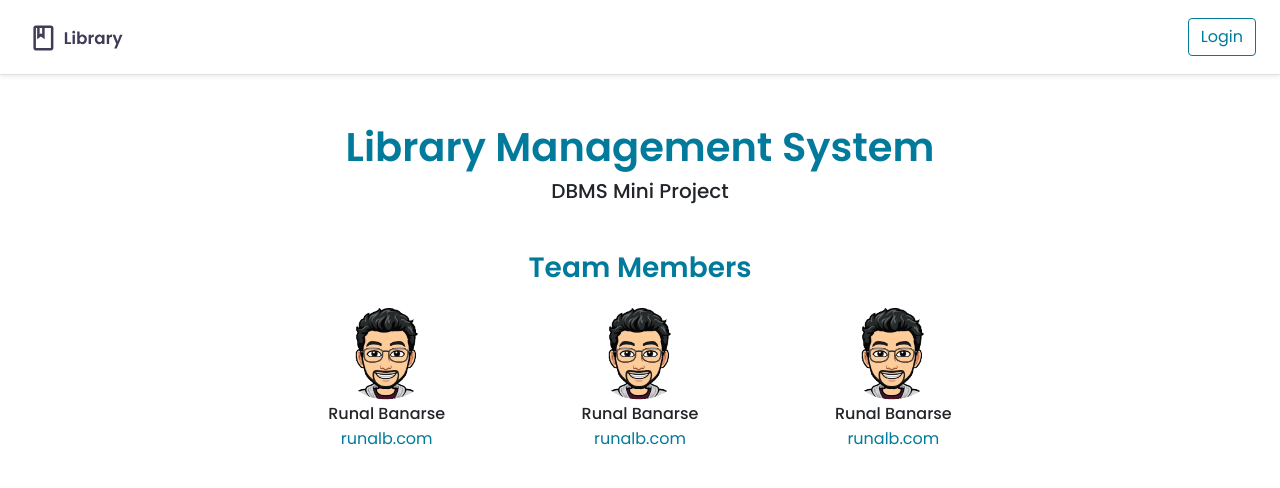
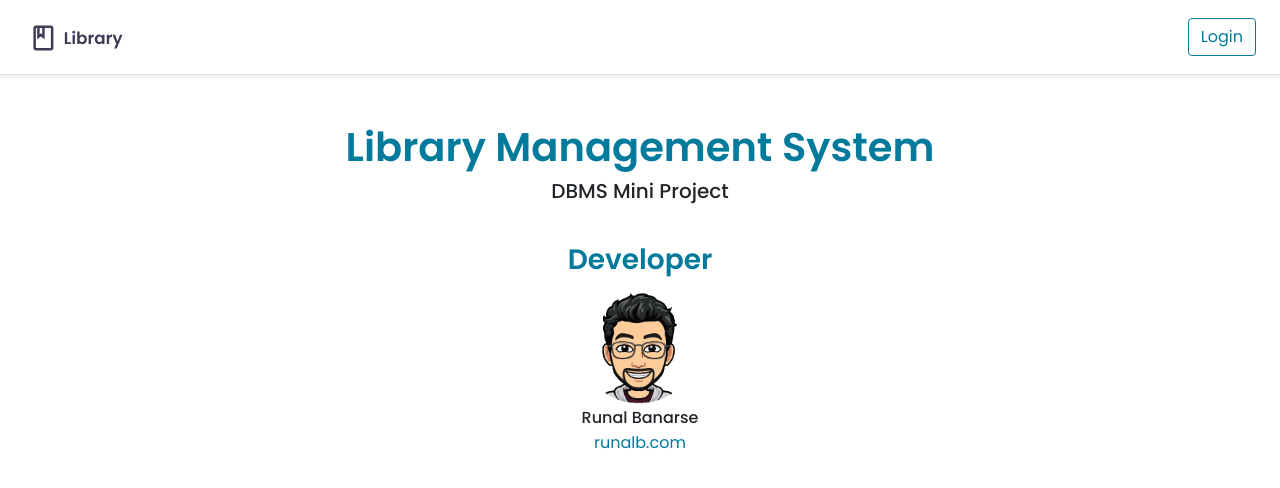
Before and after one commit to runalb/PHP-Library-Management-System, a PHP site: page / in a window 1280 px wide. Shown: the top 488 px of the page. Run offline with PHP 8.4, Linux system fonts and the light colour scheme; the visitor is signed in with stand-in values (Sample User, id 1).

Commit message:
FE - Added - Developer details

```diff
--- a/index.php
+++ b/index.php
@@ -35,78 +35,21 @@ session_start();
             </div>
             <div class="col-12 mx-auto">
                 <div class="mt-4">
-                    <div class="text-center p-2">
-                        <h3 class="theme-color">Team Members</h3>
+                    <div class="text-center">
+                        <h3 class="theme-color">Developer</h3>
                     </div>
                 </div>
             </div>
 
 
             <!-- Team member-1 HERE -->
-            <!-- <div class="col-lg-12 center team-menbers">
+            <div class="col-lg-12 center team-menbers">
                 <img src="images/runal.png" class="rounded-circle" width="120" height="120">
                 <h6 class="m-1">Runal Banarse</h6>
-                <a href="#" class="theme-color">runalb.com</a>
-            </div> -->
+                <a href="http://runalb.com" class="theme-color">runalb.com</a>
+            </div>
 
         </div>
-
-
-        <!-- Team member-2 HERE -->
-        <!-- <div class="row center text-center align-items-center team-menbers">
-            <div class="col-3">
-            </div>
-            <div class="col-3">
-                <img src="images/runal.png" class="rounded-circle" width="100" height="100">
-                <h6 class="m-1">Runal Banarse</h6>
-                <a href="#" class="theme-color">runalb.com</a>
-            </div>
-            <div class="col-3">
-                <img src="images/runal.png" class="rounded-circle" width="100" height="100">
-                <h6 class="m-1">Runal Banarse</h6>
-                <a href="#" class="theme-color">runalb.com</a>
-            </div>
-            <div class="col-3">
-            </div>
-        </div> -->
-        <!-- Team member-2 END HERE -->
-
-
-
-        <!-- Team member-3 HERE -->
-        <div class="row center text-center align-items-center team-menbers">
-            <div class="col-12">
-                <div class="row">
-                    <div class="col-2">
-                    </div>
-                    <div class="col-8">
-                        <div class="row">
-                            <div class="col-4">
-                                <img src="images/runal.png" class="rounded-circle" width="100" height="100">
-                                <h6 class="m-1">Runal Banarse</h6>
-                                <a href="#" class="theme-color">runalb.com</a>
-                            </div>
-
-                            <div class="col-4">
-                                <img src="images/runal.png" class="rounded-circle" width="100" height="100">
-                                <h6 class="m-1">Runal Banarse</h6>
-                                <a href="#" class="theme-color">runalb.com</a>
-                            </div>
-
-                            <div class="col-4">
-                                <img src="images/runal.png" class="rounded-circle" width="100" height="100">
-                                <h6 class="m-1">Runal Banarse</h6>
-                                <a href="#" class="theme-color">runalb.com</a>
-                            </div>
-                        </div>
-                    </div>
-                    <div class="col-2">
-                    </div>
-                </div>
-            </div>
-        </div>
-        <!-- Team member-3 END HERE -->
-
     </div>
 
 </body>
```
